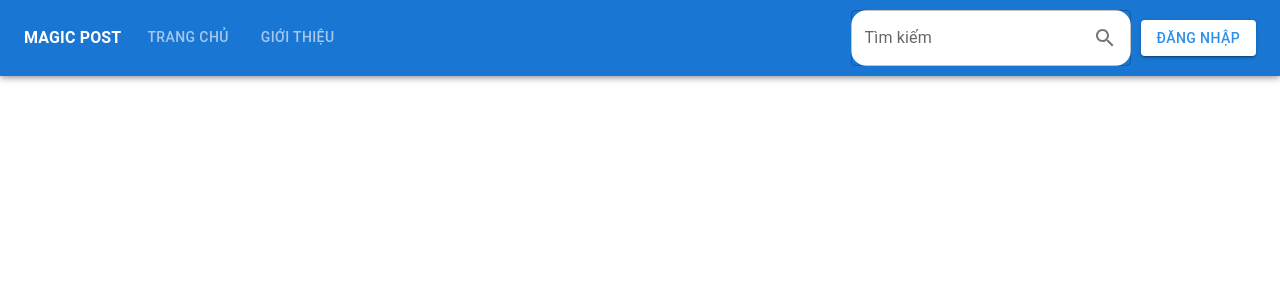
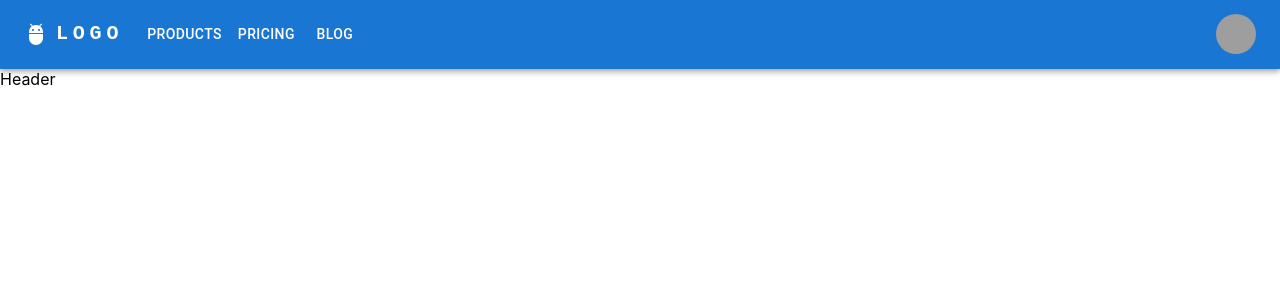
Before and after one commit to hai2k2yt/magic-post-admin, a React (Create React App) app: page /home in a window 1280 px wide. Shown: the top 300 px of the page. Built offline with nearby package versions, Linux system fonts and the light colour scheme; grey boxes are pictures that could not be loaded.

Commit message:
update navbar

```diff
--- a/src/page/Home.js
+++ b/src/page/Home.js
@@ -2,9 +2,15 @@
 import Stack from '@mui/material/Stack';
 import Button from '@mui/material/Button';
 import Navbar from './components/Navbar';
+import Header from './components/Header';
 
 export default function Home() {
     return (
-        <Navbar />
+        <div>
+            <Navbar />
+            <Header />
+        </div>
+
+
     );
 }
--- /dev/null
+++ b/src/page/components/Header.js
@@ -0,0 +1,9 @@
+import React from 'react'
+
+const Header = () => {
+  return (
+    <div>Header</div>
+  )
+}
+
+export default Header
--- a/src/page/components/Navbar.js
+++ b/src/page/components/Navbar.js
@@ -1,81 +1,162 @@
-import React from 'react'
-import Button from '@mui/material/Button'
-import SearchIcon from '@mui/icons-material/Search';
-import { Link } from 'react-router-dom'
-import { ThemeProvider } from '@mui/material/styles'
-import { useState } from 'react';
-import { createTheme } from '@mui/material/styles'
-import { AppBar, Toolbar, Typography, Tabs, Tab, TextField } from '@mui/material'
-import InputAdornment from '@mui/material/InputAdornment';
-const theme = createTheme({
-    palette: {
-        secondary: {
-            main: '#ffffff'
-        }
-    }
-})
+import * as React from 'react';
+import AppBar from '@mui/material/AppBar';
+import Box from '@mui/material/Box';
+import Toolbar from '@mui/material/Toolbar';
+import IconButton from '@mui/material/IconButton';
+import Typography from '@mui/material/Typography';
+import Menu from '@mui/material/Menu';
+import MenuIcon from '@mui/icons-material/Menu';
+import Container from '@mui/material/Container';
+import Avatar from '@mui/material/Avatar';
+import Button from '@mui/material/Button';
+import Tooltip from '@mui/material/Tooltip';
+import MenuItem from '@mui/material/MenuItem';
+import AdbIcon from '@mui/icons-material/Adb';
 
-const Navbar = () => {
-    const [keyword, setKeyword] = useState('');
-    const [value, setValue] = useState('');
-    const IconTextField = ({ iconStart, iconEnd, InputProps, ...props }) => {
-        return (
-            <TextField
-                {...props}
-                InputProps={{
-                    ...InputProps,
-                    startAdornment: iconStart ? (
-                        <InputAdornment position="start">{iconStart}</InputAdornment>
-                    ) : null,
-                    endAdornment: iconEnd ? (
-                        <InputAdornment position="end">{iconEnd}</InputAdornment>
-                    ) : null
-                }}
-            />
-        );
-    };
-    return (
-        <ThemeProvider theme={theme}>
-            <React.Fragment>
-                <AppBar>
-                    <Toolbar>
-                        <Typography
-                            sx={{ fontWeight: '600', color: '#ffffff' }}
-                        >MAGIC POST</Typography>
-                        <Tabs value={value} onChange={(e, value) => setValue(value)}
-                            textColor='inherit'
-                            sx={{
-                                flexGrow: 1,
-                                margin: '0 10px',
-                            }}
-                            indicatorColor='secondary'>
-                            <Tab label="Trang chủ" />
-                            <Tab label="Giới thiệu" />
-                        </Tabs>
-                        <IconTextField label="Tìm kiếm" iconEnd={<SearchIcon />} sx={{ bgcolor: '#ffffff', margin: '10px', borderRadius: '16px' }} />
+const pages = ['Products', 'Pricing', 'Blog'];
+const settings = ['Profile', 'Account', 'Dashboard', 'Logout'];
 
+function ResponsiveAppBar() {
+  const [anchorElNav, setAnchorElNav] = React.useState(null);
+  const [anchorElUser, setAnchorElUser] = React.useState(null);
 
-                        <Button
-                            component={Link}
-                            to="/login"
-                            variant="contained"
-                            color="primary"
-                            sx={{
-                                bgcolor: '#ffffff',
-                                color: '#2d8fea',
-                                '&:hover': {
-                                    backgroundColor: '#ffffff',
-                                    color: '#1a4da6',
-                                }
-                            }}>
-                            Đăng nhập
-                        </Button>
-                    </Toolbar>
-                </AppBar>
-            </React.Fragment >
-        </ThemeProvider>
+  const handleOpenNavMenu = (event) => {
+    setAnchorElNav(event.currentTarget);
+  };
+  const handleOpenUserMenu = (event) => {
+    setAnchorElUser(event.currentTarget);
+  };
 
-    )
+  const handleCloseNavMenu = () => {
+    setAnchorElNav(null);
+  };
+
+  const handleCloseUserMenu = () => {
+    setAnchorElUser(null);
+  };
+
+  return (
+    <AppBar position="static">
+      <Container maxWidth="xl">
+        <Toolbar disableGutters>
+          <AdbIcon sx={{ display: { xs: 'none', md: 'flex' }, mr: 1 }} />
+          <Typography
+            variant="h6"
+            noWrap
+            component="a"
+            href="#app-bar-with-responsive-menu"
+            sx={{
+              mr: 2,
+              display: { xs: 'none', md: 'flex' },
+              fontFamily: 'monospace',
+              fontWeight: 700,
+              letterSpacing: '.3rem',
+              color: 'inherit',
+              textDecoration: 'none',
+            }}
+          >
+            LOGO
+          </Typography>
+
+          <Box sx={{ flexGrow: 1, display: { xs: 'flex', md: 'none' } }}>
+            <IconButton
+              size="large"
+              aria-label="account of current user"
+              aria-controls="menu-appbar"
+              aria-haspopup="true"
+              onClick={handleOpenNavMenu}
+              color="inherit"
+            >
+              <MenuIcon />
+            </IconButton>
+            <Menu
+              id="menu-appbar"
+              anchorEl={anchorElNav}
+              anchorOrigin={{
+                vertical: 'bottom',
+                horizontal: 'left',
+              }}
+              keepMounted
+              transformOrigin={{
+                vertical: 'top',
+                horizontal: 'left',
+              }}
+              open={Boolean(anchorElNav)}
+              onClose={handleCloseNavMenu}
+              sx={{
+                display: { xs: 'block', md: 'none' },
+              }}
+            >
+              {pages.map((page) => (
+                <MenuItem key={page} onClick={handleCloseNavMenu}>
+                  <Typography textAlign="center">{page}</Typography>
+                </MenuItem>
+              ))}
+            </Menu>
+          </Box>
+          <AdbIcon sx={{ display: { xs: 'flex', md: 'none' }, mr: 1 }} />
+          <Typography
+            variant="h5"
+            noWrap
+            component="a"
+            href="#app-bar-with-responsive-menu"
+            sx={{
+              mr: 2,
+              display: { xs: 'flex', md: 'none' },
+              flexGrow: 1,
+              fontFamily: 'monospace',
+              fontWeight: 700,
+              letterSpacing: '.3rem',
+              color: 'inherit',
+              textDecoration: 'none',
+            }}
+          >
+            LOGO
+          </Typography>
+          <Box sx={{ flexGrow: 1, display: { xs: 'none', md: 'flex' } }}>
+            {pages.map((page) => (
+              <Button
+                key={page}
+                onClick={handleCloseNavMenu}
+                sx={{ my: 2, color: 'white', display: 'block' }}
+              >
+                {page}
+              </Button>
+            ))}
+          </Box>
+
+          <Box sx={{ flexGrow: 0 }}>
+            <Tooltip title="Open settings">
+              <IconButton onClick={handleOpenUserMenu} sx={{ p: 0 }}>
+                <Avatar alt="Remy Sharp" src="/static/images/avatar/2.jpg" />
+              </IconButton>
+            </Tooltip>
+            <Menu
+              sx={{ mt: '45px' }}
+              id="menu-appbar"
+              anchorEl={anchorElUser}
+              anchorOrigin={{
+                vertical: 'top',
+                horizontal: 'right',
+              }}
+              keepMounted
+              transformOrigin={{
+                vertical: 'top',
+                horizontal: 'right',
+              }}
+              open={Boolean(anchorElUser)}
+              onClose={handleCloseUserMenu}
+            >
+              {settings.map((setting) => (
+                <MenuItem key={setting} onClick={handleCloseUserMenu}>
+                  <Typography textAlign="center">{setting}</Typography>
+                </MenuItem>
+              ))}
+            </Menu>
+          </Box>
+        </Toolbar>
+      </Container>
+    </AppBar>
+  );
 }
-
-export default Navbar
+export default ResponsiveAppBar;
```
